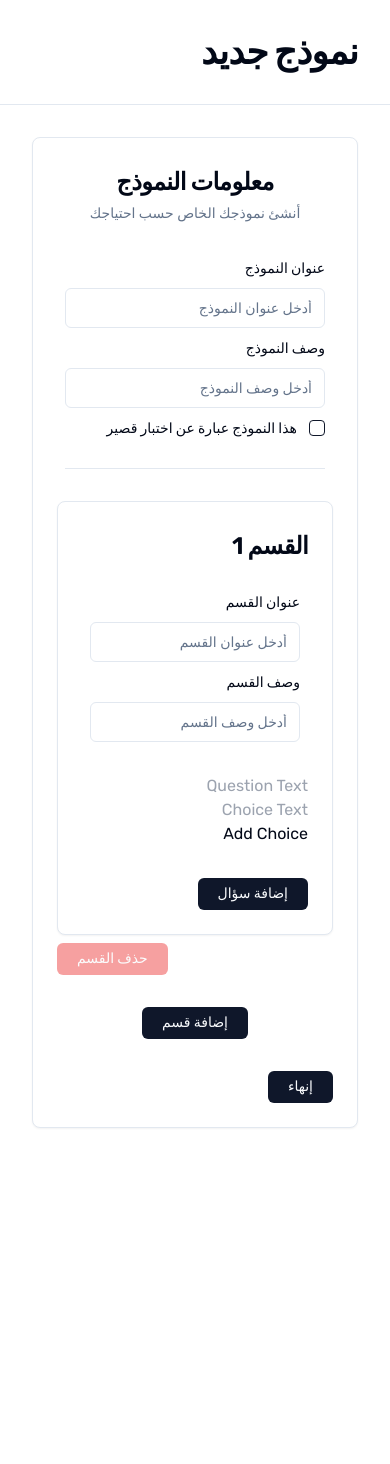
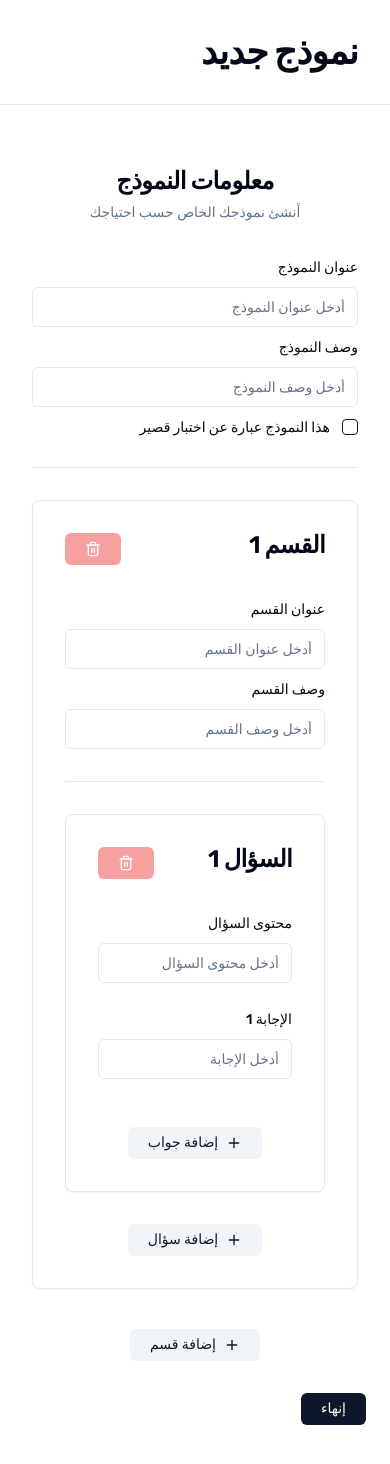
Before and after one commit to Labrarysa/CourseManager, a Next.js app: page /new-form in a window 390 px wide. Shown: the top 1464 px of the page. Before the commit the page ends 1160 px from the top, so only its background shows below. Built offline with nearby package versions, Linux system fonts and the light colour scheme.

Commit message:
feat: Added UI for choices + UI enhancment on the page

```diff
--- a/app/new-form/page.tsx
+++ b/app/new-form/page.tsx
@@ -26,6 +26,7 @@ import {
 import { Input } from "@/components/ui/input";
 import Section from "@/components/section"; // Import the Section component
 import { Checkbox } from "@/components/ui/checkbox";
+import { PlusIcon } from "lucide-react";
 
 const formSchema = z.object({
   //id: z.string().uuid(),
@@ -124,7 +125,7 @@ const NewForm = () => {
       </section>
       <Separator />
       <section>
-        <Card className="m-8">
+        <Card className="border-0 shadow-none my-8 md:mx-8 lg:mx-16 xl:mx-24 2xl:mx-32">
           <CardHeader className="items-center gap-1">
             <CardTitle>معلومات النموذج</CardTitle>
             <CardDescription>أنشئ نموذجك الخاص حسب احتياجك</CardDescription>
@@ -199,6 +200,7 @@ const NewForm = () => {
                   <div className="flex justify-center my-4">
                     <Button
                       type="button"
+                      variant={"secondary"}
                       onClick={() =>
                         appendSection({
                           title: "",
@@ -223,7 +225,7 @@ const NewForm = () => {
                         })
                       }
                     >
-                      إضافة قسم
+                      <PlusIcon className="ml-2 w-4 h-4"></PlusIcon>إضافة قسم
                     </Button>
                   </div>
                   <div className="pt-4">
--- a/components/question.tsx
+++ b/components/question.tsx
@@ -1,38 +1,144 @@
-import React from 'react';
-import { useFieldArray, useFormContext } from 'react-hook-form';
+import React from "react";
+import { useFieldArray, useFormContext } from "react-hook-form";
+import {
+  Card,
+  CardContent,
+  CardDescription,
+  CardFooter,
+  CardHeader,
+  CardTitle,
+} from "@/components/ui/card";
+import {
+  Form,
+  FormControl,
+  FormDescription,
+  FormField,
+  FormItem,
+  FormLabel,
+  FormMessage,
+} from "@/components/ui/form";
+import { Button } from "@/components/ui/button";
+import { Input } from "@/components/ui/input";
+import {
+  AlertDialog,
+  AlertDialogAction,
+  AlertDialogCancel,
+  AlertDialogContent,
+  AlertDialogDescription,
+  AlertDialogFooter,
+  AlertDialogHeader,
+  AlertDialogTitle,
+  AlertDialogTrigger,
+} from "@/components/ui/alert-dialog";
+import { Trash2, PlusIcon } from "lucide-react";
 
 // Props interface
 interface QuestionProps {
   sectionIndex: number;
   questionIndex: number;
+  questionsLength: number;
+  removeQuestion: (index: number) => void;
 }
 
-const Question: React.FC<QuestionProps> = ({ questionIndex, sectionIndex }) => {
+const Question: React.FC<QuestionProps> = ({
+  questionIndex,
+  sectionIndex,
+  questionsLength,
+  removeQuestion,
+}) => {
   const { register, control } = useFormContext(); // Access form methods
-  const { fields: choiceFields, append: appendChoice } = useFieldArray({
+  const {
+    fields: choiceFields,
+    append: appendChoice,
+    remove: removeChoice,
+  } = useFieldArray({
     name: `sections[${sectionIndex}].questions[${questionIndex}].question_choices`,
     control,
   });
 
   return (
-    <div>
-      {/* Question text input */}
-      <input
-        {...register(`sections[${sectionIndex}].questions[${questionIndex}].question_text`)}
-        placeholder="Question Text"
+    <main className="flex flex-col gap-2 my-4 mx-2">
+      <Card>
+        <CardHeader className="flex flex-row justify-between space-y-0 mx-2">
+          <CardTitle>السؤال {questionIndex + 1}</CardTitle>
+          <AlertDialog>
+            <AlertDialogTrigger asChild>
+              <Button
+                type="button"
+                variant="destructive"
+                disabled={questionsLength == 1}
+              >
+                <Trash2 className="w-4 h-4"></Trash2>
+              </Button>
+            </AlertDialogTrigger>
+            <AlertDialogContent>
+              <AlertDialogHeader>
+                <AlertDialogTitle>هل أنت متأكد؟</AlertDialogTitle>
+                <AlertDialogDescription>
+                  عند حذف هذا السؤال لن تتمكن من العودة.
+                </AlertDialogDescription>
+              </AlertDialogHeader>
+              <AlertDialogFooter>
+                <AlertDialogCancel>العودة</AlertDialogCancel>
+                <AlertDialogAction asChild>
+                  <Button
+                    type="button"
+                    variant="destructive"
+                    onClick={() => removeQuestion(questionIndex)}
+                  >
+                    حذف السؤال
+                  </Button>
+                </AlertDialogAction>
+              </AlertDialogFooter>
+            </AlertDialogContent>
+          </AlertDialog>
+        </CardHeader>
+        <CardContent>
+          <section className="flex flex-col justify-center gap-2 my-8">
+            <FormField
+              control={control}
+              name="question_text"
+              render={({ field }) => (
+                <FormItem>
+                  <FormLabel>محتوى السؤال</FormLabel>
+                  <FormControl>
+                    <Input placeholder="أدخل محتوى السؤال" {...field} />
+                  </FormControl>
+                  <FormMessage />
+                </FormItem>
+              )}
             />
-      {/* Choices for the question */}
+            <div className="flex flex-col gap-2 my-4">
               {choiceFields.map((field, choiceIndex) => (
-        <input
+                <FormField
+                  control={control}
                   key={field.id}
-          {...register(`sections[${sectionIndex}].questions[${questionIndex}].question_choices[${choiceIndex}].choice_text`)}
-          placeholder="Choice Text"
+                  name="question_choices"
+                  render={({ field }) => (
+                    <FormItem>
+                      <FormLabel>الإجابة {choiceIndex + 1}</FormLabel>
+                      <FormControl>
+                        <Input placeholder="أدخل الإجابة" {...field} />
+                      </FormControl>
+                      <FormMessage />
+                    </FormItem>
+                  )}
                 />
               ))}
-      <button type="button" onClick={() => appendChoice({ choice_text: "" })}>
-        Add Choice
-      </button>
             </div>
+          </section>
+          <section className="flex justify-center m-2">
+            <Button
+              type="button"
+              variant={"secondary"}
+              onClick={() => appendChoice({ choice_text: "" })}
+            >
+              <PlusIcon className="ml-2 w-4 h-4"></PlusIcon>إضافة جواب
+            </Button>
+          </section>
+        </CardContent>
+      </Card>
+    </main>
   );
 };
 
--- a/components/section.tsx
+++ b/components/section.tsx
@@ -31,26 +31,63 @@ import {
   AlertDialogTitle,
   AlertDialogTrigger,
 } from "@/components/ui/alert-dialog";
+import { Trash2, PlusIcon } from "lucide-react";
+import { Separator } from "@/components/ui/separator";
 
 // Props interface
 interface SectionProps {
   sectionIndex: number;
   sectionsLength: number;
-  removeSection: (index: number) => void; // Add this line
+  removeSection: (index: number) => void;
 }
 
-const Section: React.FC<SectionProps> = ({ sectionIndex, sectionsLength, removeSection }) => {
+const Section: React.FC<SectionProps> = ({
+  sectionIndex,
+  sectionsLength,
+  removeSection,
+}) => {
   const { control } = useFormContext();
-  const { fields: questionFields, append: appendQuestion } = useFieldArray({
+  const { fields: questionFields, append: appendQuestion, remove: removeQuestion } = useFieldArray({
     name: `sections[${sectionIndex}].questions`,
     control,
   });
 
   return (
-    <section className="flex flex-col gap-2 my-8">
+    <main className="flex flex-col gap-2 my-8 mx-2">
       <Card>
-        <CardHeader>
+        <CardHeader className="flex flex-row justify-between space-y-0 mx-2">
           <CardTitle>القسم {sectionIndex + 1}</CardTitle>
+          <AlertDialog>
+            <AlertDialogTrigger asChild>
+              <Button
+                type="button"
+                variant="destructive"
+                disabled={sectionsLength == 1}
+              >
+                <Trash2 className="w-4 h-4"></Trash2>
+              </Button>
+            </AlertDialogTrigger>
+            <AlertDialogContent>
+              <AlertDialogHeader>
+                <AlertDialogTitle>هل أنت متأكد؟</AlertDialogTitle>
+                <AlertDialogDescription>
+                  عند حذف هذا القسم لن تتمكن من العودة.
+                </AlertDialogDescription>
+              </AlertDialogHeader>
+              <AlertDialogFooter>
+                <AlertDialogCancel>العودة</AlertDialogCancel>
+                <AlertDialogAction asChild>
+                  <Button
+                    type="button"
+                    variant="destructive"
+                    onClick={() => removeSection(sectionIndex)}
+                  >
+                    حذف القسم
+                  </Button>
+                </AlertDialogAction>
+              </AlertDialogFooter>
+            </AlertDialogContent>
+          </AlertDialog>
         </CardHeader>
         <CardContent>
           <section className="flex flex-col justify-center gap-2 my-8">
@@ -81,6 +118,9 @@ const Section: React.FC<SectionProps> = ({ sectionIndex, sectionsLength, removeS
               )}
             />
           </section>
+          <div className="mx-2">
+            <Separator />
+          </div>
           {/* Iterate over questions */}
           <section className="my-8">
             {questionFields.map((field, questionIndex) => (
@@ -88,12 +128,15 @@ const Section: React.FC<SectionProps> = ({ sectionIndex, sectionsLength, removeS
                 key={field.id}
                 questionIndex={questionIndex}
                 sectionIndex={sectionIndex}
+                questionsLength={questionFields.length}
+                removeQuestion={removeQuestion}
               />
             ))}
           </section>
-          <section>
+          <section className="flex justify-center m-2">
             <Button
               type="button"
+              variant={"secondary"}
               onClick={() =>
                 appendQuestion({
                   question_text: "",
@@ -101,45 +144,13 @@ const Section: React.FC<SectionProps> = ({ sectionIndex, sectionsLength, removeS
                 })
               }
             >
-              إضافة سؤال
+              <PlusIcon className="ml-2 w-4 h-4"></PlusIcon>إضافة سؤال
             </Button>
           </section>
         </CardContent>
       </Card>
-      <section className="flex justify-end">
-        <AlertDialog>
-          <AlertDialogTrigger asChild>
-            <Button
-              type="button"
-              variant="destructive"
-              disabled={sectionsLength == 1}
-            >
-              حذف القسم
-            </Button>
-          </AlertDialogTrigger>
-          <AlertDialogContent>
-            <AlertDialogHeader>
-              <AlertDialogTitle>هل أنت متأكد؟</AlertDialogTitle>
-              <AlertDialogDescription>
-                عند حذف هذا القسم لن تتمكن من العودة.
-              </AlertDialogDescription>
-            </AlertDialogHeader>
-            <AlertDialogFooter>
-              <AlertDialogCancel>العودة</AlertDialogCancel>
-              <AlertDialogAction asChild>
-                <Button
-                  type="button"
-                  variant="destructive"
-                  onClick={() => removeSection(sectionIndex)}
-                >
-                  حذف القسم
-                </Button>
-              </AlertDialogAction>
-            </AlertDialogFooter>
-          </AlertDialogContent>
-        </AlertDialog>
-      </section>
-    </section>
+      <section className="flex justify-end"></section>
+    </main>
   );
 };
 
```
Lines whose indentation alone changed are shown as unchanged.
